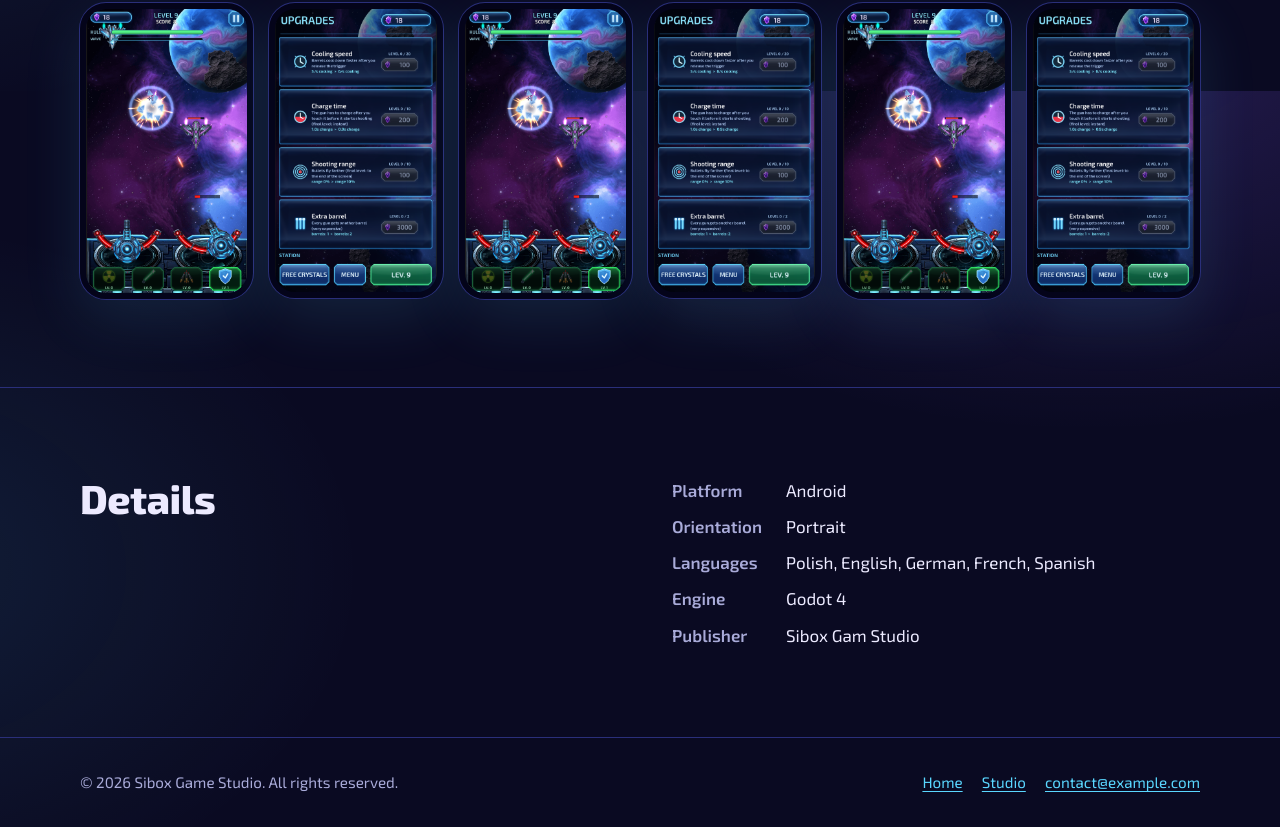
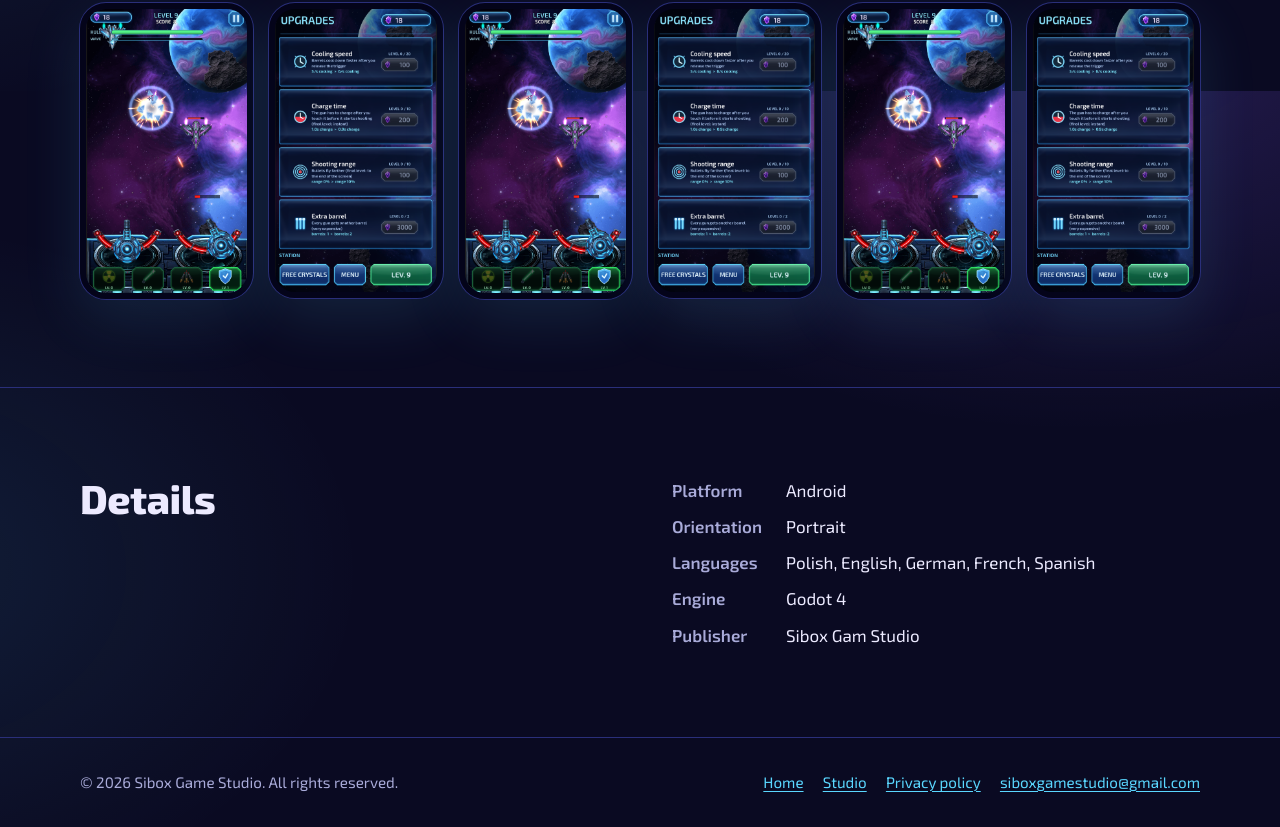
Before and after one commit to mstopienski/orbitaldefender, a plain HTML site: page orbital-defender.html in a window 1280 px wide. Shown: the part 2309-3136 px from the top of the page. Drawn offline with Linux system fonts and the light colour scheme.

Commit message:
Update contact email in footer

```diff
--- a/orbital-defender.html
+++ b/orbital-defender.html
@@ -138,8 +138,9 @@
       <nav aria-label="Footer">
         <a href="index.html">Home</a>
         <a href="studio.html">Studio</a>
+         <a href="privacy.html">Privacy policy</a>
         <!-- CHANGE: put your real e-mail address here -->
-        <a href="mailto:contact@example.com">contact@example.com</a>
+        <a href="mailto:contact@example.com">siboxgamestudio@gmail.com</a>
       </nav>
     </div>
   </footer>
```
